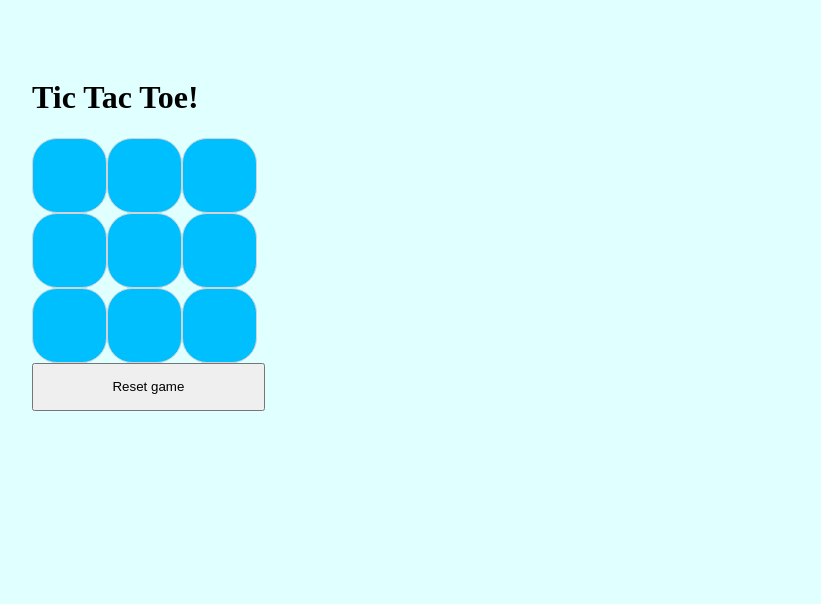
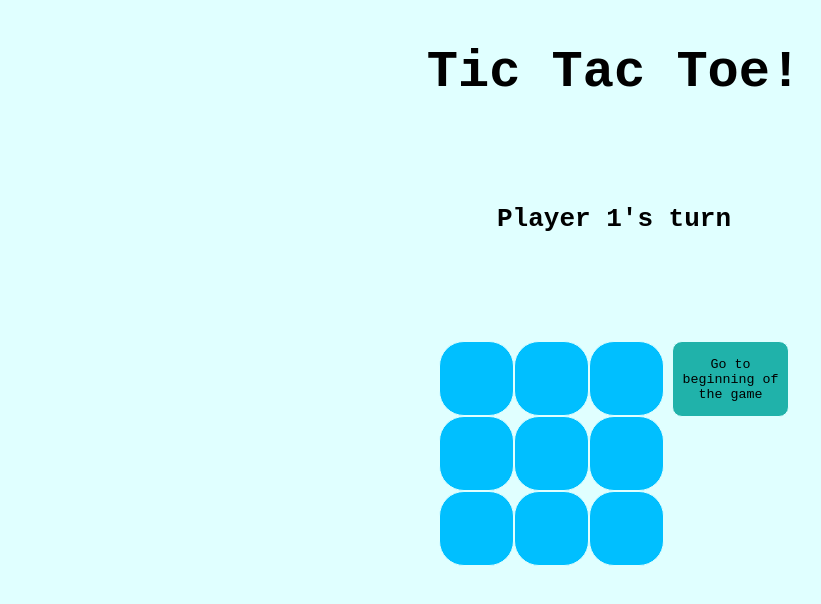
Before and after one commit to beeonkaa9/react-tic-tac-toe, a React (Create React App) app: page / in a window 1280 px wide. Shown: the top 604 px of the page, without its empty margins (26-847 px from the left). Built offline with nearby package versions, Linux system fonts and the light colour scheme.

Commit message:
implemented win/loss condition (TODO: bug when resetting); cleanup on board; implemented game status

```diff
--- a/src/App.css
+++ b/src/App.css
@@ -1,14 +1,27 @@
 body {
   background-color: lightcyan;
 }
-.App {
-  align-self: center;
-  height: 100%;
-  padding: 50px;
+
+.AppHeader {
+  font-family: monospace;
+  font-size: xx-large;
+  display: flex;
+  justify-content: center;
+  padding-bottom: 50px;
 }
 
-.AppHeader {
-  align-items: center;
+.gameStatus {
+  font-family: monospace;
+  display: flex;
+  justify-content: center;
+  padding-bottom: 40px;
+}
+
+.gameSpace {
+  display: flex;
+  flex-wrap: wrap;
+  justify-content: center;
+  padding: 50px;
 }
 
 .board {
@@ -16,16 +29,18 @@ body {
   flex-wrap: wrap;
   align-items: stretch;
   width: 20%;
+  height: 100px;
 }
 
 .square {
   border-radius: 25px;
   border: 1px solid;
   background-color: deepskyblue;
-  border-color: lightgray;
+  border-color: lightcyan;
   height: 75px;
   width: 75px;
   font-size: 35px;
+  color: black;
 }
 
 .square:hover {
@@ -36,5 +51,17 @@ body {
   display: flex;
   flex-wrap: wrap;
   flex-direction: column;
-  width: 20%;
+  width: 10%;
 }
+
+.turnButton {
+  font-family: monospace;
+  border: 1px solid;
+  border-radius: 10px;
+  border-color: lightcyan;
+  background-color: lightseagreen;
+}
+
+.turnButton:hover {
+  background-color: lightgreen;
+}
--- a/src/App.tsx
+++ b/src/App.tsx
@@ -1,5 +1,4 @@
-import React, { useState } from 'react'
-import logo from './logo.svg'
+import React from 'react'
 import './App.css'
 import { Board } from './components/Board'
 
--- a/src/components/Board.tsx
+++ b/src/components/Board.tsx
@@ -1,5 +1,8 @@
-import React, { useState } from 'react'
+import React, { useEffect, useState } from 'react'
+import { determineWin } from '../utils/determineWin'
+import { Moves } from './Moves'
 import { Square } from './Square'
+import { Status } from './Status'
 
 export function Board(): JSX.Element {
   const [turn, setTurn] = useState(0)
@@ -13,11 +16,16 @@ export function Board(): JSX.Element {
 
   //access boardState to record player's moves and save them into array
   //this accesses the board property within boardState
-  const moveList = boardState.slice(0, turn + 1)
-  const currentMove = moveList[moveList.length - 1]
+  const currentBoardState = boardState.slice(0, turn + 1)
+  const currentMove = currentBoardState[currentBoardState.length - 1]
   const board = currentMove.board.slice(0)
+  const winner = determineWin(board)
 
   function handleTurn(index: number) {
+    if (determineWin(board)) {
+      return board[index]
+    }
+
     setTurn(turn + 1)
 
     playerOne ? (board[index] = 'X') : (board[index] = 'O')
@@ -28,6 +36,9 @@ export function Board(): JSX.Element {
     setBoardState([...boardState, { board: board }])
   }
 
+  //to access previous moves and undo them; goes to index of turn
+  //requested, access the board property there, and remove the rest of the arrays
+  //in boardState after the turn's index
   function changeTurn(turn: number) {
     const newBoard = boardState.slice(0, turn + 1)
     setTurn(turn)
@@ -36,90 +47,31 @@ export function Board(): JSX.Element {
     setBoardState([...newBoard])
   }
 
+  // useEffect(() => {
+  //   winner ? changeTurn(0) : null
+  // }, [winner])
+
   return (
     <>
+      <div className="gameStatus">
+        <Status board={board} playerOne={playerOne} winner={winner} />
+      </div>
+      <div className="gameSpace">
         <div className="board">
+          {boardState[boardState.length - 1].board.map((squares, i) => (
             <Square
-          turn={turn}
-          index={0}
+              key={i}
+              index={i}
               handleTurn={(index) => handleTurn(index)}
               board={board}
             />
-        <Square
-          turn={turn}
-          index={1}
-          handleTurn={(index) => handleTurn(index)}
-          board={board}
-        />
-        <Square
-          turn={turn}
-          index={2}
-          handleTurn={(index) => handleTurn(index)}
-          board={board}
-        />
-
-        <Square
-          turn={turn}
-          index={3}
-          handleTurn={(index) => handleTurn(index)}
-          board={board}
-        />
-        <Square
-          turn={turn}
-          index={4}
-          handleTurn={(index) => handleTurn(index)}
-          board={board}
-        />
-        <Square
-          turn={turn}
-          index={5}
-          handleTurn={(index) => handleTurn(index)}
-          board={board}
-        />
-
-        <Square
-          turn={turn}
-          index={6}
-          handleTurn={(index) => handleTurn(index)}
-          board={board}
-        />
-        <Square
-          turn={turn}
-          index={7}
-          handleTurn={(index) => handleTurn(index)}
-          board={board}
-        />
-        <Square
-          turn={turn}
-          index={8}
-          handleTurn={(index) => handleTurn(index)}
-          board={board}
-        />
+          ))}
         </div>
 
         <div className="gameMoves">
-        {boardState.map((move, turn) => (
-          <button
-            type="button"
-            className="turnButton"
-            key={turn}
-            onClick={() => changeTurn(turn)}
-          >
-            {turn ? <p>Go to turn {turn}</p> : <p>Reset game</p>}
-          </button>
-        ))}
+          <Moves boardState={boardState} changeTurn={changeTurn} />
         </div>
-
-      {/* <div className="board">
-        {boardState.map((square, index) => (
-          <Square
-            key={index}
-            index={index}
-            playerOne={playerOne}
-            handleTurn={(index) => handleTurn(index)}
-          />
-        ))}
-      </div> */}
+      </div>
     </>
   )
 }
--- /dev/null
+++ b/src/components/Moves.tsx
@@ -0,0 +1,23 @@
+import React from 'react'
+
+type MovesProps = {
+  boardState: { board: string[] }[]
+  changeTurn: ChangeTurn
+}
+
+export function Moves({ boardState, changeTurn }: MovesProps) {
+  return (
+    <>
+      {boardState.map((move, turn) => (
+        <button
+          type="button"
+          className="turnButton"
+          key={turn}
+          onClick={() => changeTurn(turn)}
+        >
+          {turn ? <p>Go to turn {turn}</p> : <p>Go to beginning of the game</p>}
+        </button>
+      ))}
+    </>
+  )
+}
--- a/src/components/Square.tsx
+++ b/src/components/Square.tsx
@@ -1,26 +1,23 @@
 import React, { useEffect, useState } from 'react'
 
 type SquareProps = {
-  turn: number
   index: number
   handleTurn: HandleTurn
   board: string[]
 }
 
-export function Square({
-  turn,
-  index,
-  handleTurn,
-  board,
-}: SquareProps): JSX.Element {
+export function Square({ index, handleTurn, board }: SquareProps): JSX.Element {
   const [isClicked, setIsClicked] = useState(false)
   const currentBoard = board.slice(0)
   const letter = currentBoard[index]
+
+  console.log('board for square component' + board)
 
   // useEffect(() => {
   //   turn === 0 ? setIsClicked(false) : null
   // }, [turn])
 
+  //if board state changes, allow square to be clicked again if it is changed to ''
   useEffect(() => {
     letter === '' ? setIsClicked(false) : null
   }, [letter])
--- /dev/null
+++ b/src/components/Status.tsx
@@ -0,0 +1,22 @@
+import React, { useEffect } from 'react'
+
+type StatusProps = {
+  playerOne: boolean
+  board: string[]
+  winner: any
+}
+
+export function Status({ board, playerOne, winner }: StatusProps): JSX.Element {
+  console.log({ board })
+  const player = playerOne ? 1 : 2
+
+  return (
+    <>
+      {winner ? (
+        <h1>Player {playerOne ? 2 : 1} wins! </h1>
+      ) : (
+        <h1>Player {player}&#39;s turn</h1>
+      )}
+    </>
+  )
+}
--- a/src/types.d.ts
+++ b/src/types.d.ts
@@ -1 +1,2 @@
 type HandleTurn = (index: number) => void
+type ChangeTurn = (turn: number) => void
--- /dev/null
+++ b/src/utils/determineWin.tsx
@@ -0,0 +1,24 @@
+export function determineWin(board: string[]) {
+  const possibleWins: number[][] = [
+    [0, 1, 2],
+    [3, 4, 5],
+    [6, 7, 8],
+    [0, 3, 6],
+    [1, 4, 7],
+    [2, 5, 8],
+    [0, 4, 8],
+    [2, 4, 6],
+  ]
+
+  let winningLetter = ''
+
+  for (let i = 0; i < possibleWins.length; i++) {
+    const [a, b, c] = possibleWins[i]
+    if (board[a] && board[a] === board[b] && board[a] === board[c]) {
+      winningLetter = board[a]
+      return winningLetter
+    }
+  }
+
+  return winningLetter
+}
```
Lines whose indentation alone changed are shown as unchanged.
